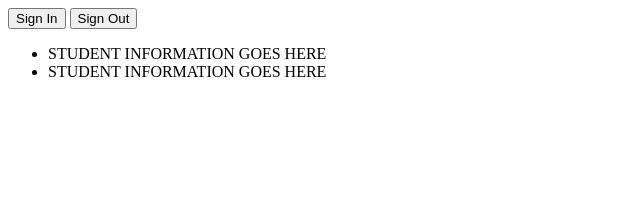
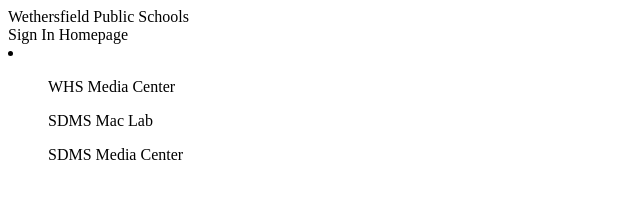
Before and after one commit to SDMS/SignIn-v2, a website: page index.html in a window 1280 px wide. Shown: the whole page, without its empty margins (0-640 px from the left). Drawn offline with Linux system fonts and the light colour scheme.

Commit message:
add homepage for all wps schools, renamed first signin page to room name

```diff
--- a/index.html
+++ b/index.html
@@ -1,22 +1,15 @@
 <html>
-<head>
-</head>
-<body>
-  <div id='menu-buttons'>
-    <button class='button in inactive'>Sign In</button>
-      <!-- opens menu where student can type their id #
-      and input any other information that will be stored. -->
+  <head>
+  </head>
+  <body>
+    Wethersfield Public Schools<br>
+    Sign In Homepage<br>
 
-    <button class='button out inactive'>Sign Out</button>
-    <!-- prompts student to click on their name (li element)
-    opens menu where student can input any other information
-    that will be stored. -->
-  </div>
+    <li>
+      <ul>WHS Media Center</ul>
+      <ul>SDMS Mac Lab</ul>
+      <ul>SDMS Media Center</ul>
+    </li>
 
-  <ul id='students'>
-    <li id='123'> STUDENT INFORMATION GOES HERE </li>
-    <li id='456'> STUDENT INFORMATION GOES HERE </li>
-  </ul>
-
-</body>
+  </body>
 </html>
```
Also changed, not shown: sdms-maclab.html (added, +22 -0 lines).
